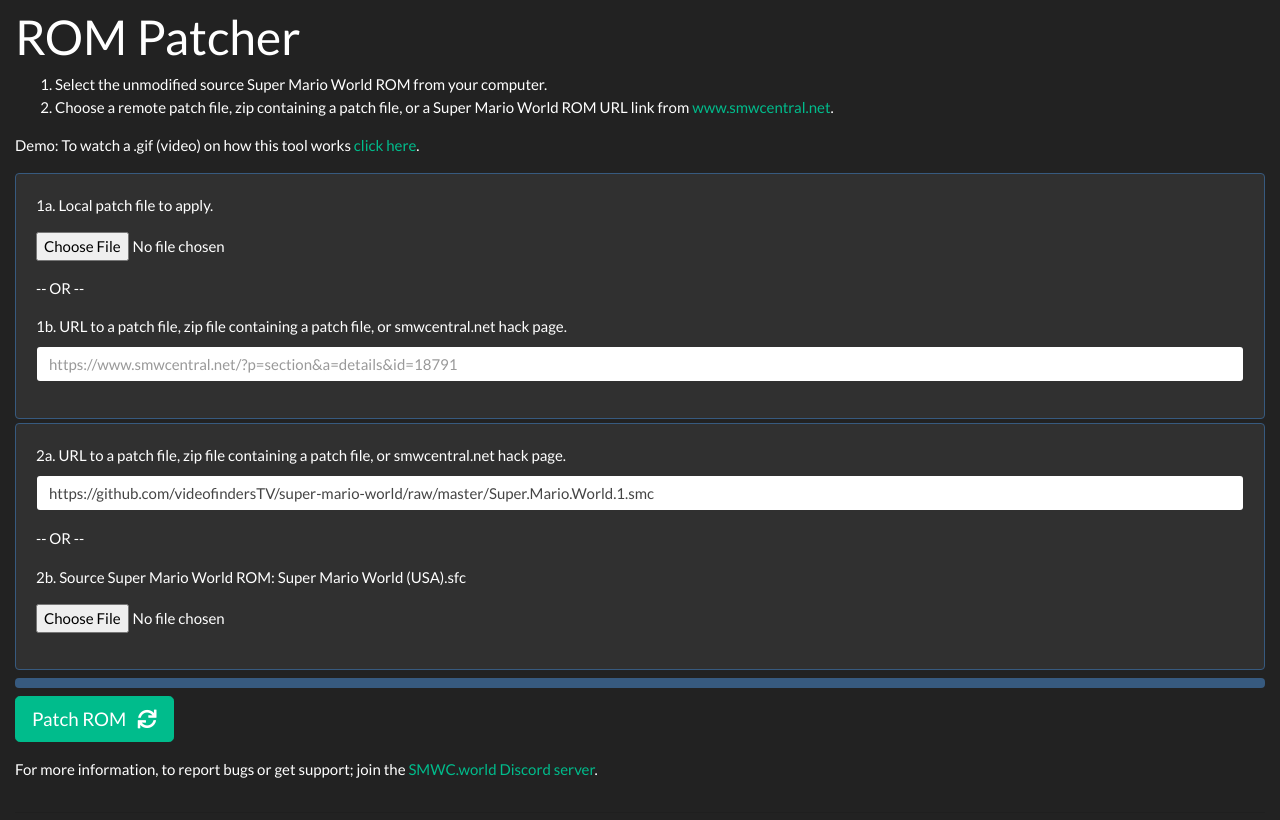
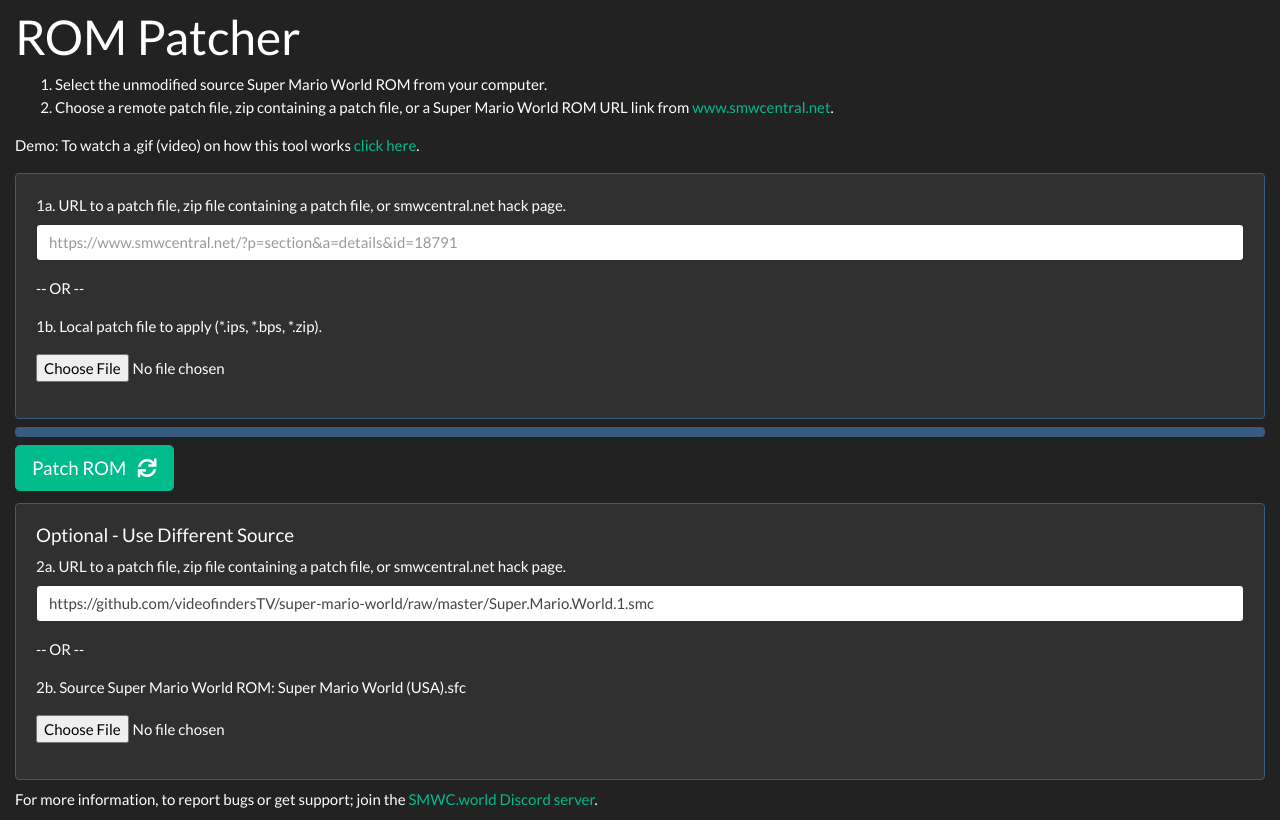
Before and after one commit to cssnr/smwc-web, a Django app: page /patcher/ in a window 1280 px wide. Shown: the part 79-899 px from the top of the page. Run offline with Django 3.2, Linux system fonts and the light colour scheme; parts of the project's set-up code (start-up, migrations or seed data) failed here and were passed over; some libraries are stand-ins or nearby versions.

Commit message:
Added remote source

```diff
--- a/patcher/forms.py
+++ b/patcher/forms.py
@@ -2,16 +2,16 @@ from django import forms
 
 
 class PatcherForm(forms.Form):
+    patch_url = forms.CharField(max_length=255, required=False)
     patch_file = forms.FileField(required=False)
-    patch_url = forms.CharField(max_length=255, required=False)
     source_url = forms.CharField(max_length=255, required=False)
     source_file = forms.FileField(required=False)
 
     def clean(self):
         cleaned_data = super().clean()
 
-        if not cleaned_data.get('patch_file') and not cleaned_data.get('patch_url'):
+        if not cleaned_data.get('patch_url') and not cleaned_data.get('patch_file'):
             raise forms.ValidationError('You must provide a patch file or specify a remote patch URL.')
 
         if not cleaned_data.get('source_url') and not cleaned_data.get('source_file'):
-            raise forms.ValidationError('You must provide a local or remote source ROM.')
+            raise forms.ValidationError('You must provide a local source file or remote source URL.')
--- a/patcher/views.py
+++ b/patcher/views.py
@@ -33,7 +33,6 @@ def rom_patcher(request):
                 patcher.source_rom_path = patcher.write_input_to_file(
                     request.FILES['source_file'], 'smw{}'.format(patcher.source_ext)
                 )
-
             else:
                 # 2a - source URL provided
                 logging.debug(form.cleaned_data['source_url'])
@@ -41,22 +40,19 @@ def rom_patcher(request):
                 patcher.source_rom_path = patcher.download_url_to_file(
                     form.cleaned_data['source_url'], 'smw{}'.format(patcher.source_ext)
                 )
-
             logger.debug('patcher.source_rom_path: {}'.format(patcher.source_rom_path))
 
             # 1 - PATCH FILE
-            if form.cleaned_data['patch_url']:
-                # 1b - patch URL provided
-                logger.debug(form.cleaned_data['patch_url'])
-                patcher.patch_file = patcher.download_rom(form.cleaned_data['patch_url'])
-
-            else:
+            if request.FILES['patch_file']:
                 # 1a - patch FILE provided
                 logger.debug(request.FILES['patch_file'])
                 patcher.patch_file = patcher.write_input_to_file(
                     request.FILES['patch_file'], request.FILES['patch_file'].name
                 )
-
+            else:
+                # 1b - patch URL provided
+                logger.debug(form.cleaned_data['patch_url'])
+                patcher.patch_file = patcher.download_rom(form.cleaned_data['patch_url'])
             logger.debug('patcher.patch_file: {}'.format(patcher.patch_file))
 
             new_rom_path = patcher.patch_rom(patcher.patch_file, patcher.source_ext)
--- a/smwc_web/settings.py
+++ b/smwc_web/settings.py
@@ -47,8 +47,8 @@ OAUTH_RESPONSE_TYPE = CONFIG['oauth']['response_type']
 OAUTH_GRANT_TYPE = CONFIG['oauth']['grant_type']
 OAUTH_SCOPE = CONFIG['oauth']['scope'].strip('"')
 
-CELERY_BROKER_URL = 'redis://:retropieviewerlevelcodes@localhost:6379/0'
-CELERY_RESULT_BACKEND = 'redis://:retropieviewerlevelcodes@localhost:6379/0'
+CELERY_BROKER_URL = CONFIG.get('redis', 'broker_url')
+CELERY_RESULT_BACKEND = CONFIG.get('redis', 'broker_url')
 CELERY_ACCEPT_CONTENT = ['application/json']
 CELERY_RESULT_SERIALIZER = 'json'
 CELERY_TASK_SERIALIZER = 'json'
--- a/templates/patcher.html
+++ b/templates/patcher.html
@@ -44,21 +44,32 @@
 
                 <div class="card border-primary my-1">
                     <div class="card-body">
-                        <p>1a. Local patch file to apply.</p>
-                        <input id="patch_file" name="patch_file" type="file" class="mb-3">
-                        <p>-- OR --</p>
                         <div class="form-group">
-                            <label for="patch_url">1b. URL to a patch file, zip file containing a patch file,
+                            <label for="patch_url">1a. URL to a patch file, zip file containing a patch file,
                                 or smwcentral.net hack page.</label>
                             <input type="text" class="form-control" id="patch_url" name="patch_url"
                                    placeholder="https://www.smwcentral.net/?p=section&a=details&id=18791">
                         </div>
+                        <p>-- OR --</p>
+                        <p>1b. Local patch file to apply (*.ips, *.bps, *.zip).</p>
+                        <input id="patch_file" name="patch_file" type="file" class="mb-3">
                     </div>
                 </div>
+
+                <div class="progress mt-2">
+                    <div id="rom-status" class="progress-bar" role="progressbar"
+                         aria-valuenow="100" aria-valuemin="0" aria-valuemax="100" style="width: 100%"></div>
+                </div>
+
+                <button id="patch-rom-btn" class="btn btn-lg btn-success my-2">
+                    Patch ROM <i id="search-icon" class="fas fa-sync ml-2"></i></button>
+
+                <div id="alerts-div"></div>
 
                 <div class="card border-primary my-1">
                     <div class="card-body">
                         <div class="form-group">
+                            <h5>Optional - Use Different Source</h5>
                             <label for="source_url">2a. URL to a patch file, zip file containing a patch file,
                                 or smwcentral.net hack page.</label>
                             <input type="text" class="form-control" id="source_url" name="source_url"
@@ -72,16 +83,6 @@
 
                 <button type="submit" hidden></button>
             </form>
-
-            <div class="progress mt-2">
-                <div id="rom-status" class="progress-bar" role="progressbar"
-                     aria-valuenow="100" aria-valuemin="0" aria-valuemax="100" style="width: 100%"></div>
-            </div>
-
-            <button id="patch-rom-btn" class="btn btn-lg btn-success my-2">
-                Patch ROM <i id="search-icon" class="fas fa-sync ml-2"></i></button>
-
-            <div id="alerts-div"></div>
 
             <p class="mt-2">For more information, to report bugs or get support; join the
                 <a href="{% url 'home:discord' %}" target="_blank">SMWC.world Discord server</a>.</p>
```
Also changed, not shown: 1 other file.
